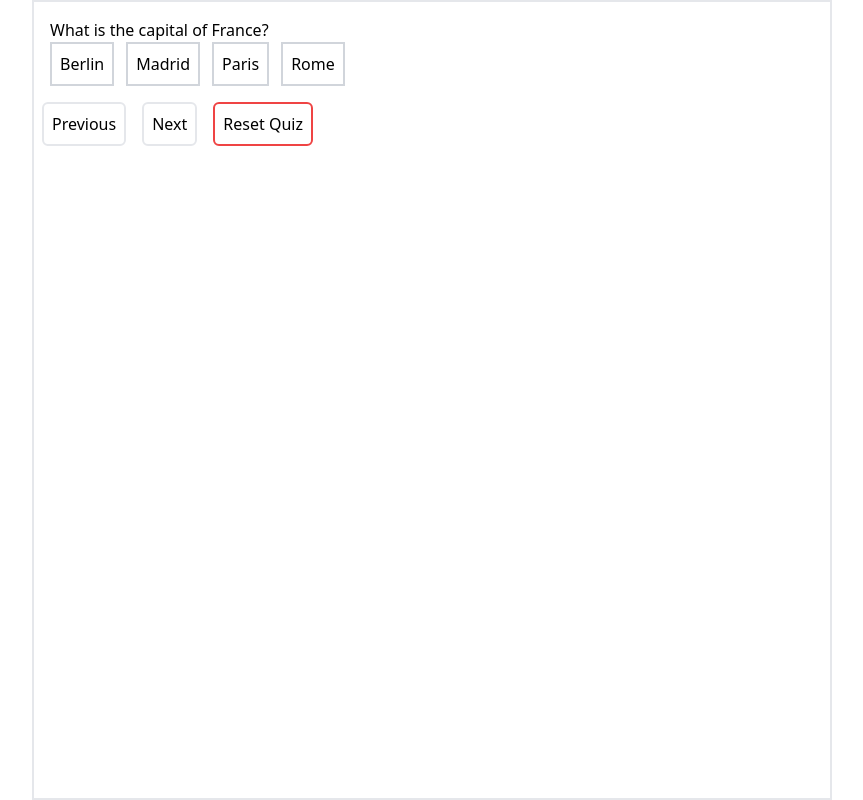
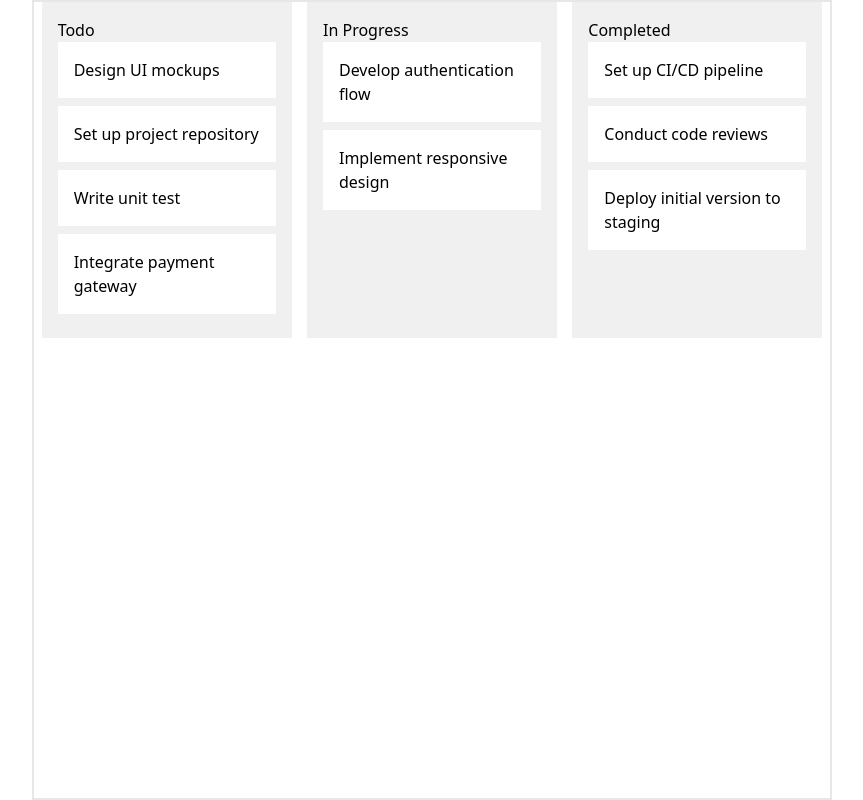
Before and after one commit to Saroj-Kumarr/React-Machine-Coding-Questions, a React (Vite) app: page / in a window 1280 px wide. Shown: the whole page, without its empty margins (208-1071 px from the left). Built offline with nearby package versions, Linux system fonts and the light colour scheme.

Commit message:
solved drag and drop problelm ✅

```diff
--- a/src/App.jsx
+++ b/src/App.jsx
@@ -1,9 +1,27 @@
-import Quiz from "./components/Quiz.jsx";
+import DragAndDrop from "./components/DragAndDrop";
 
 const App = () => {
+  const initialData = {
+    Todo: [
+      "Design UI mockups",
+      "Set up project repository",
+      "Write unit test",
+      "Integrate payment gateway",
+    ],
+    "In Progress": [
+      "Develop authentication flow",
+      "Implement responsive design",
+    ],
+    Completed: [
+      "Set up CI/CD pipeline",
+      "Conduct code reviews",
+      "Deploy initial version to staging",
+    ],
+  };
+
   return (
     <div className="mx-auto w-[800px] border-2 border-gray-200 h-screen">
-      <Quiz />
+      <DragAndDrop initialData={initialData} />
     </div>
   );
 };
--- /dev/null
+++ b/src/components/DragAndDrop.jsx
@@ -0,0 +1,79 @@
+import { useRef } from "react";
+import { useState } from "react";
+
+const DragAndDrop = ({ initialData }) => {
+  const [data, setData] = useState(initialData);
+  const dragItem = useRef();
+  const dragContainer = useRef();
+
+  const handleDragStart = (e, item, container) => {
+    e.target.style.opacity = "0.4";
+    dragItem.current = item;
+    dragContainer.current = container;
+  };
+
+  const handleDragEnd = (e) => {
+    e.target.style.opacity = "1";
+  };
+
+  const handleDragOver = (e) => {
+    e.preventDefault();
+  };
+
+  const handleDrop = (e, container) => {
+    const item = dragItem.current;
+    const sourceContainer = dragContainer.current;
+
+    setData((prevData) => {
+      const newData = { ...prevData };
+      newData[sourceContainer] = prevData[sourceContainer].filter(
+        (i) => i !== item
+      );
+      newData[container] = [...prevData[container], item];
+      return newData;
+    });
+  };
+
+  return (
+    <div style={{ display: "flex", justifyContent: "space-around" }}>
+      {Object.keys(data).map((container, index) => {
+        return (
+          <div
+            onDrop={(e) => handleDrop(e, container)}
+            onDragOver={handleDragOver}
+            key={index}
+            style={{
+              background: "#f0f0f0",
+              padding: "1rem",
+              width: 250,
+              minHeight: 300,
+            }}
+          >
+            <h2>{container}</h2>
+            {data[container].map((item, idx) => {
+              return (
+                <div
+                  key={idx}
+                  onDragStart={(e) => handleDragStart(e, item, container)}
+                  onDragEnd={handleDragEnd}
+                  draggable
+                  style={{
+                    userSelect: "none",
+                    padding: 16,
+                    margin: "0 0 8px 0",
+                    backgroundColor: "white",
+                    cursor: "move",
+                  }}
+                >
+                  {item}
+                </div>
+              );
+            })}
+          </div>
+        );
+      })}
+    </div>
+  );
+};
+
+export default DragAndDrop;
```
